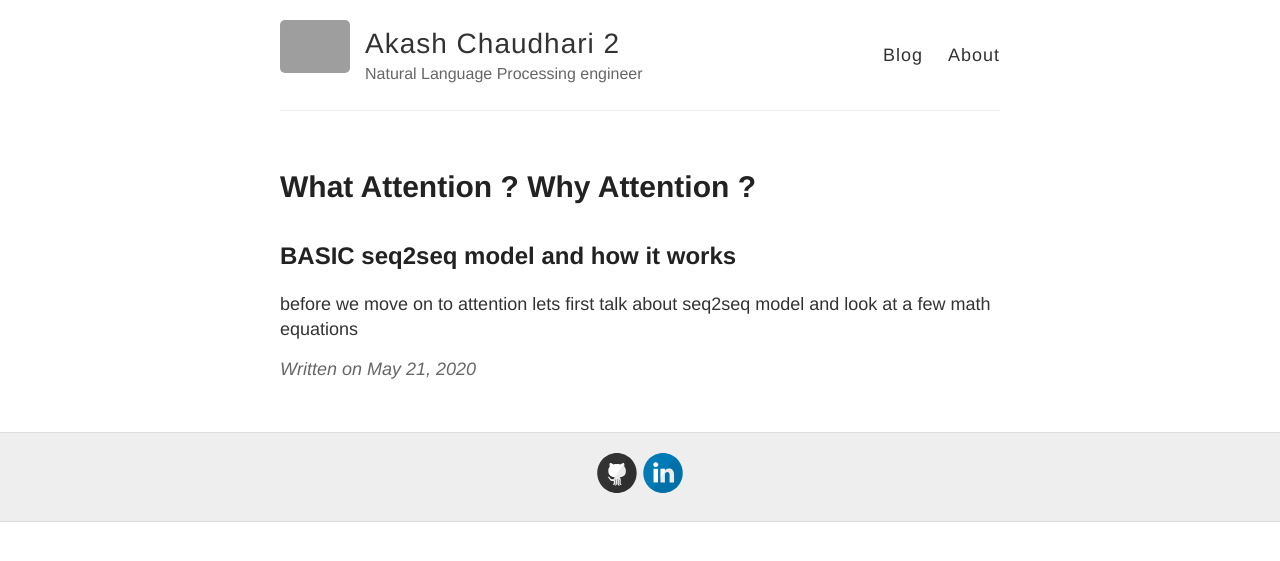
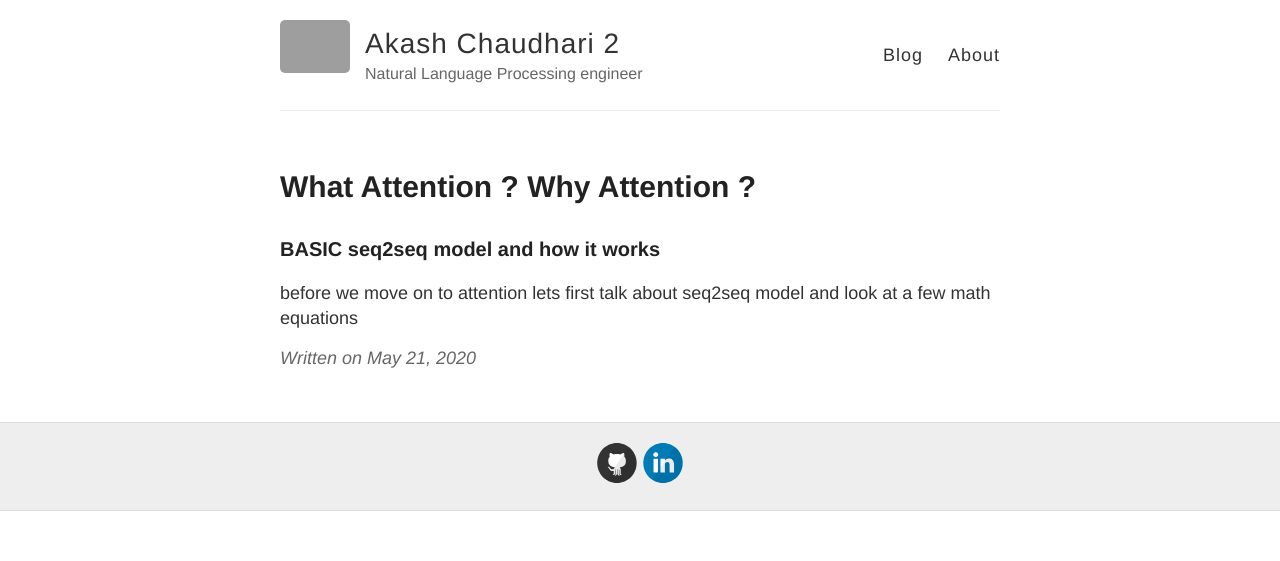
Before and after one commit to akashchaudhari98/akashchaudhari98.github.io, a Jekyll site: the page built from _posts/2020-5-21-post-2.md, in a window 1280 px wide. Shown: the top 561 px of the page. Built offline with Jekyll 4.4.1, drawn with Linux system fonts in a browser that asks for light colours; grey boxes are pictures that could not be loaded.

```diff
--- a/_posts/2020-5-21-post-2.md
+++ b/_posts/2020-5-21-post-2.md
@@ -4,6 +4,6 @@ title: What Attention ? Why Attention ?
 published: true
 ---
 
-## BASIC seq2seq model and how it works
+### BASIC seq2seq model and how it works
 
 before we move on to attention lets first talk about seq2seq model and look at a few math equations
```
